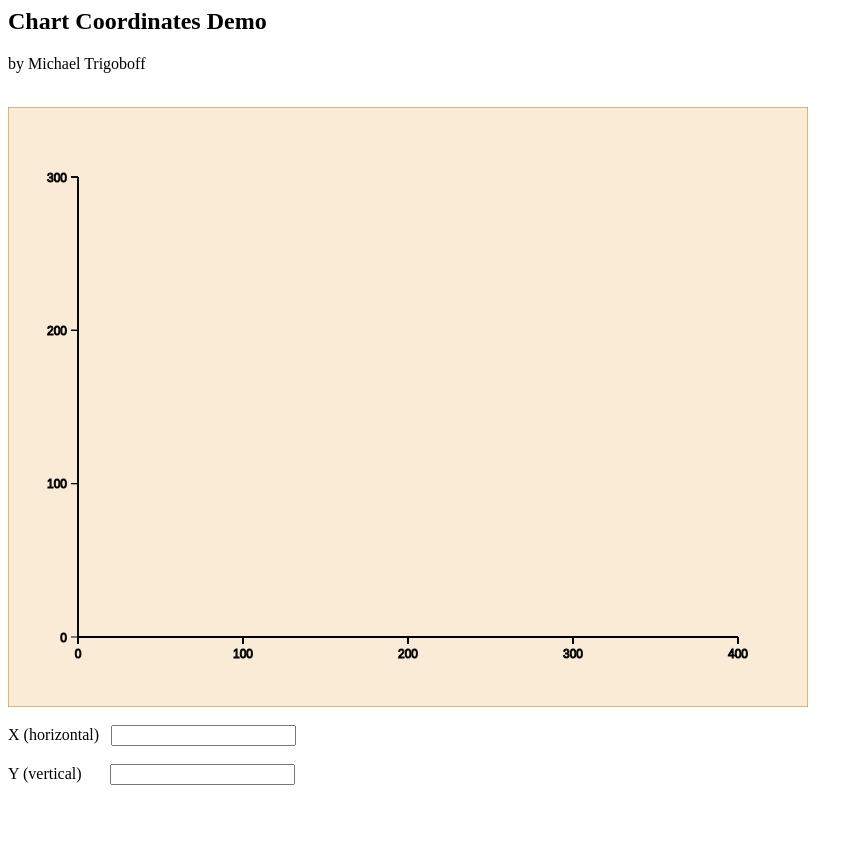
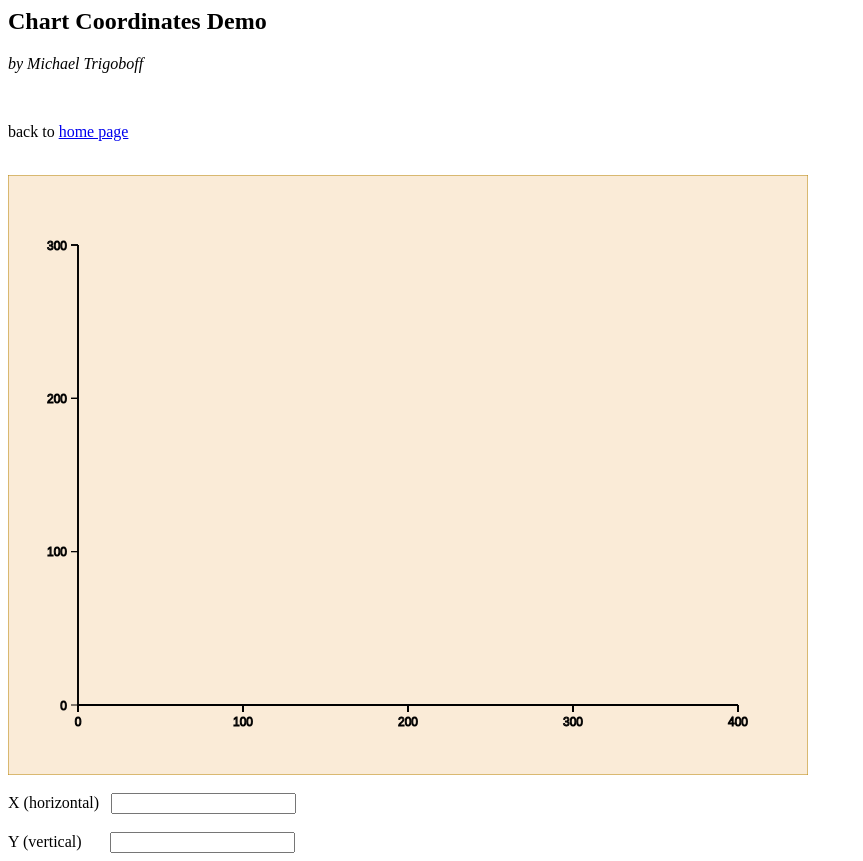
Before and after one commit to mtrigoboff/javascript_apps, a plain HTML site: page chart_coords.html in a window 1280 px wide. Shown: the whole page, without its empty margins (0-863 px from the left). Before the commit the page ends 800 px from the top, so only its background shows below. Drawn offline with Linux system fonts and the light colour scheme.

Commit message:
added back to home page

```diff
--- a/chart_coords.html
+++ b/chart_coords.html
@@ -6,7 +6,9 @@
 <body>
 
 	<h2>Chart Coordinates Demo</h2>
-	by Michael Trigoboff</i></p>
+	<p><i></p>by Michael Trigoboff</i></p>
+	<br />
+	<p>back to <a href="index.html">home page</a></p>
 	<br />
 
 	<canvas id="canvas" onmousemove="handleMouseMove(event)" width="800" height="600">
```
